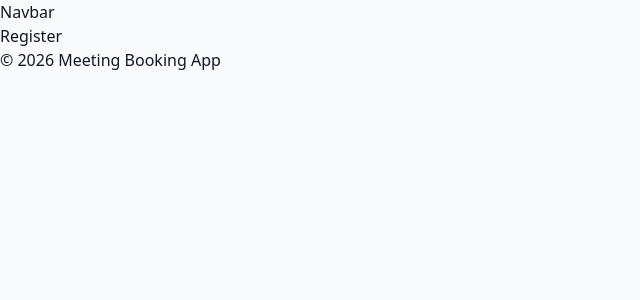
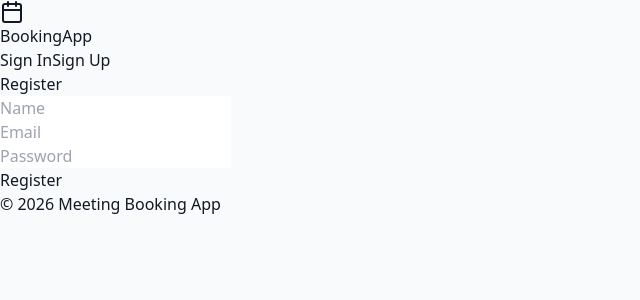
Before and after one commit to pryge/Meeting-Room-Booking-App, a React (Vite) app in the folder frontend/: page /register in a window 1280 px wide. Shown: the top 300 px of the page, without its empty margins (0-640 px from the left). Built offline with nearby package versions, Linux system fonts and the light colour scheme.

Commit message:
feat: Implement Navbar, login form, and registration form.

```diff
--- a/frontend/src/components/Navbar.tsx
+++ b/frontend/src/components/Navbar.tsx
@@ -1,7 +1,65 @@
+import { Link, useNavigate } from 'react-router-dom';
+import { useAuth } from '../context/AuthContext';
+import { Calendar, LogOut, CircleUser } from 'lucide-react';
+
 export default function Navbar() {
-    return (
-        <nav className="p-4 bg-white shadow">
-            <div className="container mx-auto">Navbar</div>
-        </nav>
-    );
+  const { user, logout } = useAuth();
+  const navigate = useNavigate();
+
+  const handleLogout = () => {
+    logout();
+    navigate('/login');
+  };
+
+  return (
+    <nav className="bg-white border-b border-gray-200 px-4 py-3 shadow-sm">
+      <div className="max-w-7xl mx-auto flex items-center justify-between">
+        {/* logo */}
+        <Link to="/" className="flex items-center gap-2">
+          <Calendar className="w-8 h-8 text-blue-600" />
+          <span className="text-xl font-bold text-gray-800 tracking-tight">BookingApp</span>
+        </Link>
+
+        <div className="flex items-center gap-6">
+          {user ? (
+            <div className="flex items-center gap-4">
+              <Link to="/" className="text-sm font-medium text-gray-600 hover:text-blue-600 transition-colors">
+                Dashboard
+              </Link>
+
+              <div className="h-4 w-px bg-gray-200"></div>
+
+              <div className="flex items-center gap-2">
+                <div className="w-8 h-8 bg-gray-100 rounded-full flex items-center justify-center">
+                  <CircleUser className="w-4 h-4 text-gray-500" />
+                </div>
+                <span className="text-sm font-medium text-gray-700 hidden sm:inline">
+                  {user.name}
+                </span>
+                <button
+                  onClick={handleLogout}
+                  className="ml-2 p-1 text-gray-400 hover:text-red-600 transition-colors"
+                  title="Logout"
+                >
+                  <LogOut className="w-5 h-5" />
+                </button>
+              </div>
+            </div>
+          ) : (
+            <div className="flex items-center gap-4">
+              <Link to="/login" className="text-sm font-medium text-gray-600 hover:text-blue-600">
+                Sign In
+              </Link>
+              <Link
+                to="/register"
+                className="bg-blue-600 hover:bg-blue-700 text-white px-4 py-2 rounded text-sm font-medium transition-colors"
+              >
+                Sign Up
+              </Link>
+            </div>
+          )}
+        </div>
+      </div>
+    </nav>
+  );
 }
--- a/frontend/src/pages/LoginPage.tsx
+++ b/frontend/src/pages/LoginPage.tsx
@@ -1,9 +1,50 @@
-import React from 'react';
+import React, { useState } from 'react';
+import { useNavigate } from 'react-router-dom';
+import { useAuth } from '../context/AuthContext';
 
 const LoginPage: React.FC = () => {
+  const [email, setEmail] = useState('');
+  const [password, setPassword] = useState('');
+  const [error, setError] = useState('');
+  const { login } = useAuth();
+  const navigate = useNavigate();
+
+  const handleSubmit = async (e: React.FormEvent) => {
+    e.preventDefault();
+    setError('');
+    try {
+      await login(email, password);
+      navigate('/');
+    } catch (err: any) {
+      setError(err.response?.data?.message || 'Login failed');
+    }
+  };
+
   return (
     <div className="p-8">
       <h1>Login</h1>
+      {error && <p style={{ color: 'red' }}>{error}</p>}
+      <form onSubmit={handleSubmit}>
+        <div>
+          <input
+            type="email"
+            placeholder="Email"
+            value={email}
+            onChange={(e) => setEmail(e.target.value)}
+            required
+          />
+        </div>
+        <div>
+          <input
+            type="password"
+            placeholder="Password"
+            value={password}
+            onChange={(e) => setPassword(e.target.value)}
+            required
+          />
+        </div>
+        <button type="submit">Login</button>
+      </form>
     </div>
   );
 };
--- a/frontend/src/pages/RegisterPage.tsx
+++ b/frontend/src/pages/RegisterPage.tsx
@@ -1,9 +1,60 @@
-import React from 'react';
+import React, { useState } from 'react';
+import { useNavigate } from 'react-router-dom';
+import { useAuth } from '../context/AuthContext';
 
 const RegisterPage: React.FC = () => {
+  const [name, setName] = useState('');
+  const [email, setEmail] = useState('');
+  const [password, setPassword] = useState('');
+  const [error, setError] = useState('');
+  const { register } = useAuth();
+  const navigate = useNavigate();
+
+  const handleSubmit = async (e: React.FormEvent) => {
+    e.preventDefault();
+    setError('');
+    try {
+      await register(name, email, password);
+      navigate('/');
+    } catch (err: any) {
+      setError(err.response?.data?.message || 'Registration failed');
+    }
+  };
+
   return (
     <div className="p-8">
       <h1>Register</h1>
+      {error && <p style={{ color: 'red' }}>{error}</p>}
+      <form onSubmit={handleSubmit}>
+        <div>
+          <input
+            type="text"
+            placeholder="Name"
+            value={name}
+            onChange={(e) => setName(e.target.value)}
+            required
+          />
+        </div>
+        <div>
+          <input
+            type="email"
+            placeholder="Email"
+            value={email}
+            onChange={(e) => setEmail(e.target.value)}
+            required
+          />
+        </div>
+        <div>
+          <input
+            type="password"
+            placeholder="Password"
+            value={password}
+            onChange={(e) => setPassword(e.target.value)}
+            required
+          />
+        </div>
+        <button type="submit">Register</button>
+      </form>
     </div>
   );
 };
```
